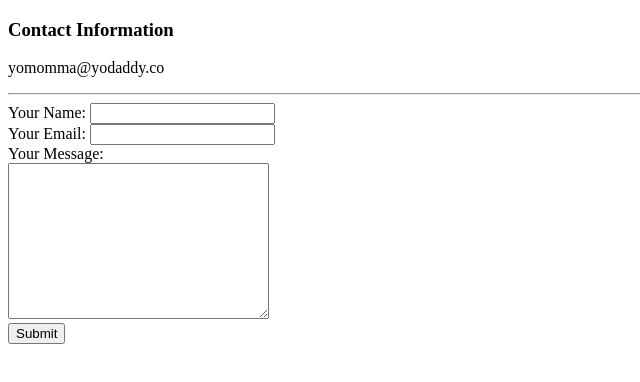
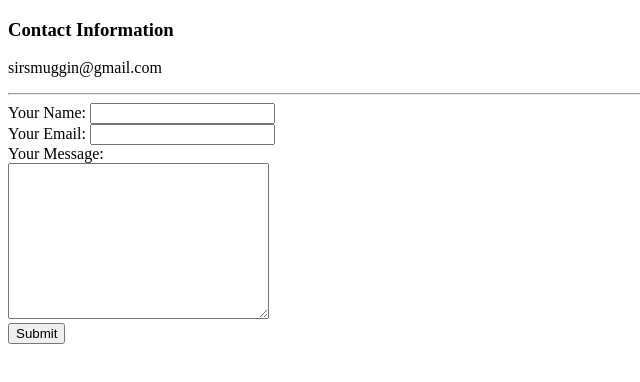
Before and after one commit to jmfaulk/site-to-blow-your-neurons, a plain HTML site: page contact.html in a window 1280 px wide. Shown: the full height of the page, 0-640 px from the left. Drawn offline with Linux system fonts and the light colour scheme.

Commit message:
updated my contact info

```diff
--- a/contact.html
+++ b/contact.html
@@ -8,7 +8,7 @@
 
 <body>
   <h3>Contact Information</h3>
-  <p>yomomma@yodaddy.co</p>
+  <p>sirsmuggin@gmail.com</p>
   <hr>
 
   <form class="" action="mailto:sirsmuggin@gmail.com" method="post" enctype="text/plain">
```
